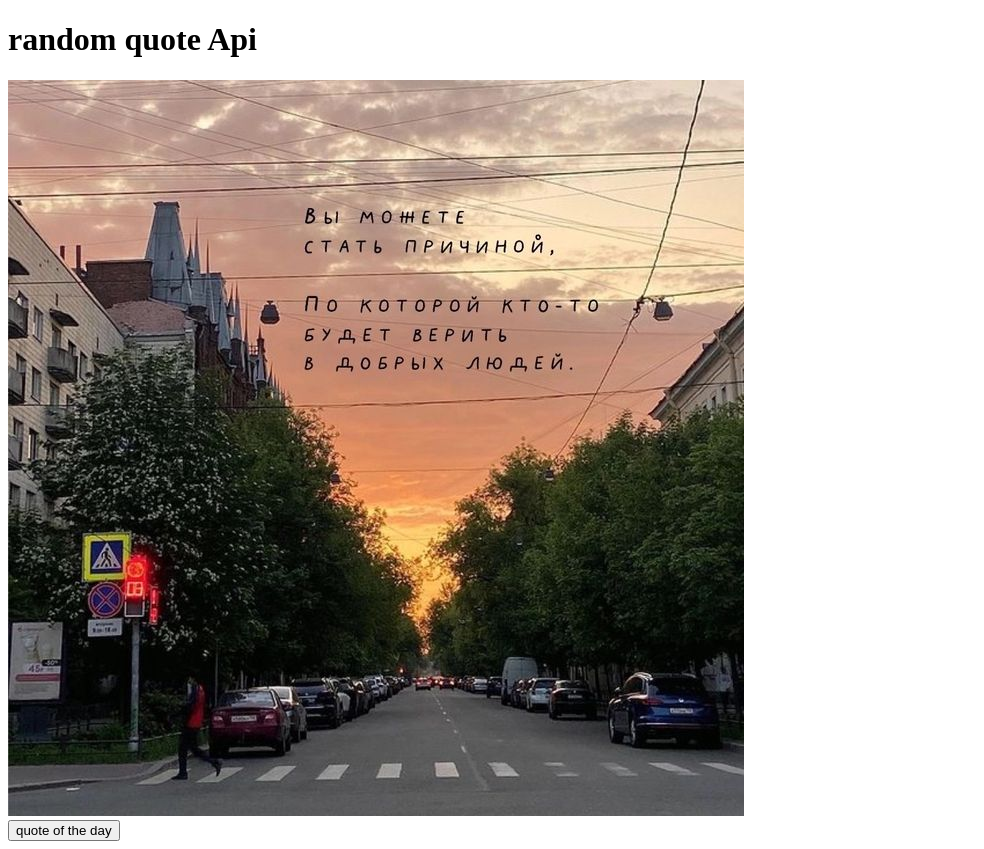
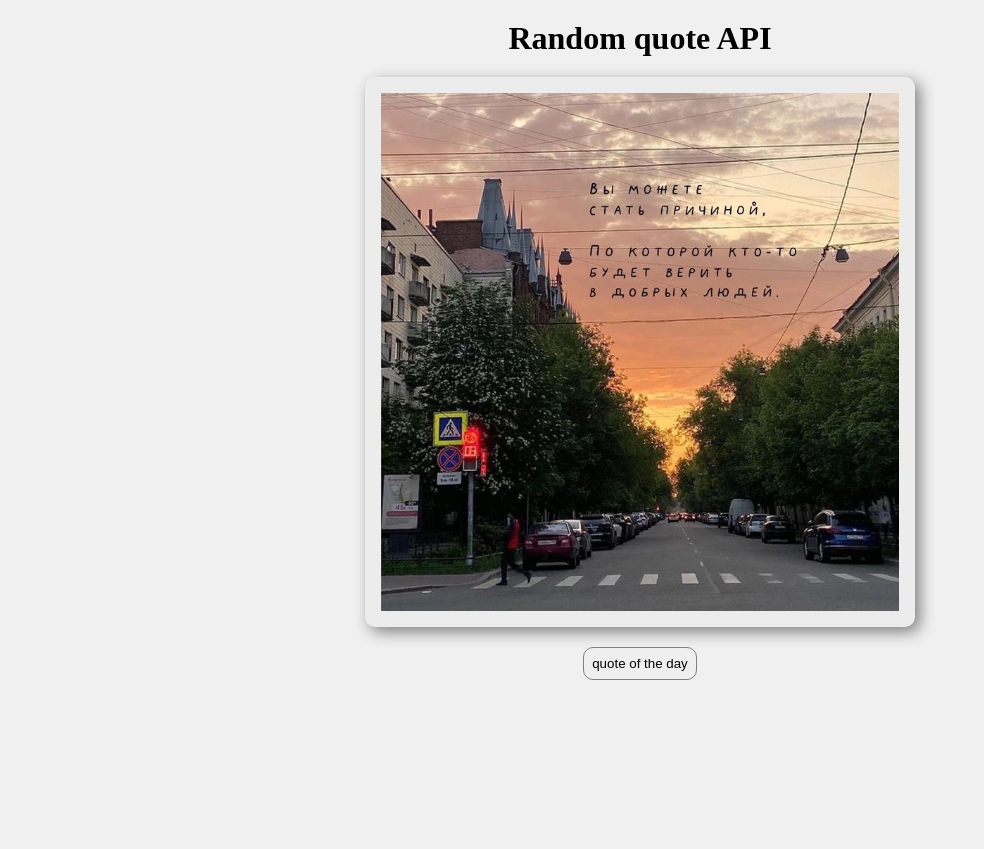
Before and after one commit to MargoMint/randomQuote, a plain HTML site: page index.html in a window 1280 px wide. Shown: the whole page, without its empty margins (0-984 px from the left). After the commit the page ends 800 px from the top, so only its background shows below. Drawn offline with Linux system fonts and the light colour scheme.

Commit message:
finished with the structure and styles

```diff
--- a/index.html
+++ b/index.html
@@ -9,7 +9,7 @@
 </head>
 <body>
     <div class="container">
-        <h1>random quote Api</h1>
+        <h1 class="title">Random quote API</h1>
         <div class="card">
             <img src="img/default.jpg" alt="quote" class="card__img">
         </div>
--- a/scss/main.scss
+++ b/scss/main.scss
@@ -0,0 +1,41 @@
+* {
+    padding: 0;
+    margin: 0;
+    box-sizing: border-box;
+}
+body {
+    background-color: #f0f0f0;
+}
+.container {
+    margin-top: 10px;
+    display: flex;
+    justify-content: center;
+    flex-direction: column;
+    align-items: center;
+    .title {
+        margin-top: 10px;
+    }
+    .card {
+        max-width: 600px;
+        height: 550px;
+        margin: 20px;
+        box-shadow: 5px 5px 15px gray;
+        padding: 16px;
+        background-color: #ececec;
+        border-radius: 10px;
+        &__img {
+            height: 100%;
+            width: 100%;
+            object-fit: cover;
+        }
+    }
+    .btn {
+        padding: 8px;
+        border-radius: 10px;
+        cursor: pointer;
+        border: 1px solid gray;
+        &:hover {
+            background-color: #e4e3e3;
+        }
+    }
+}
```
Also changed, not shown: css/main.min.css, 1 other file.
